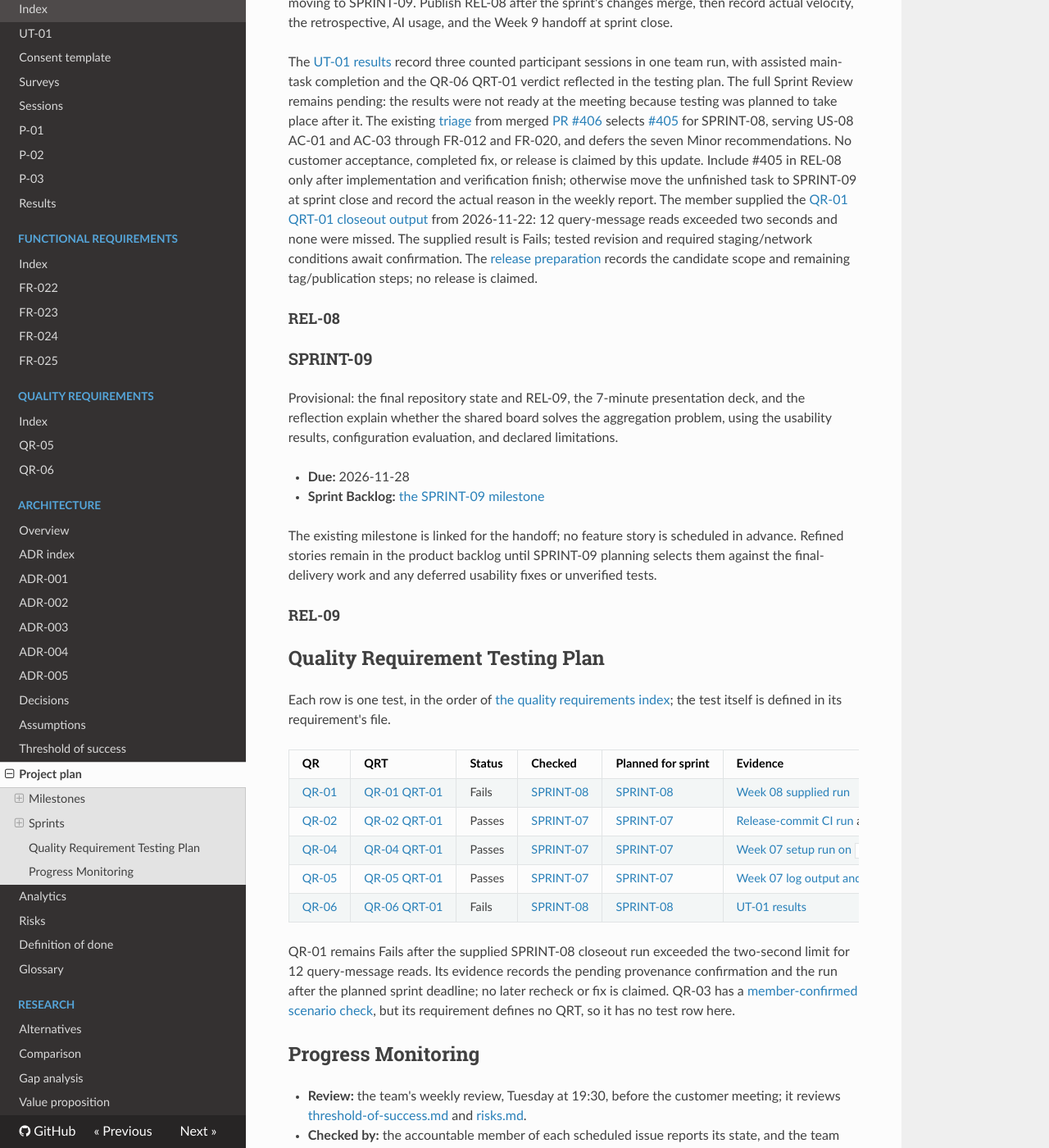
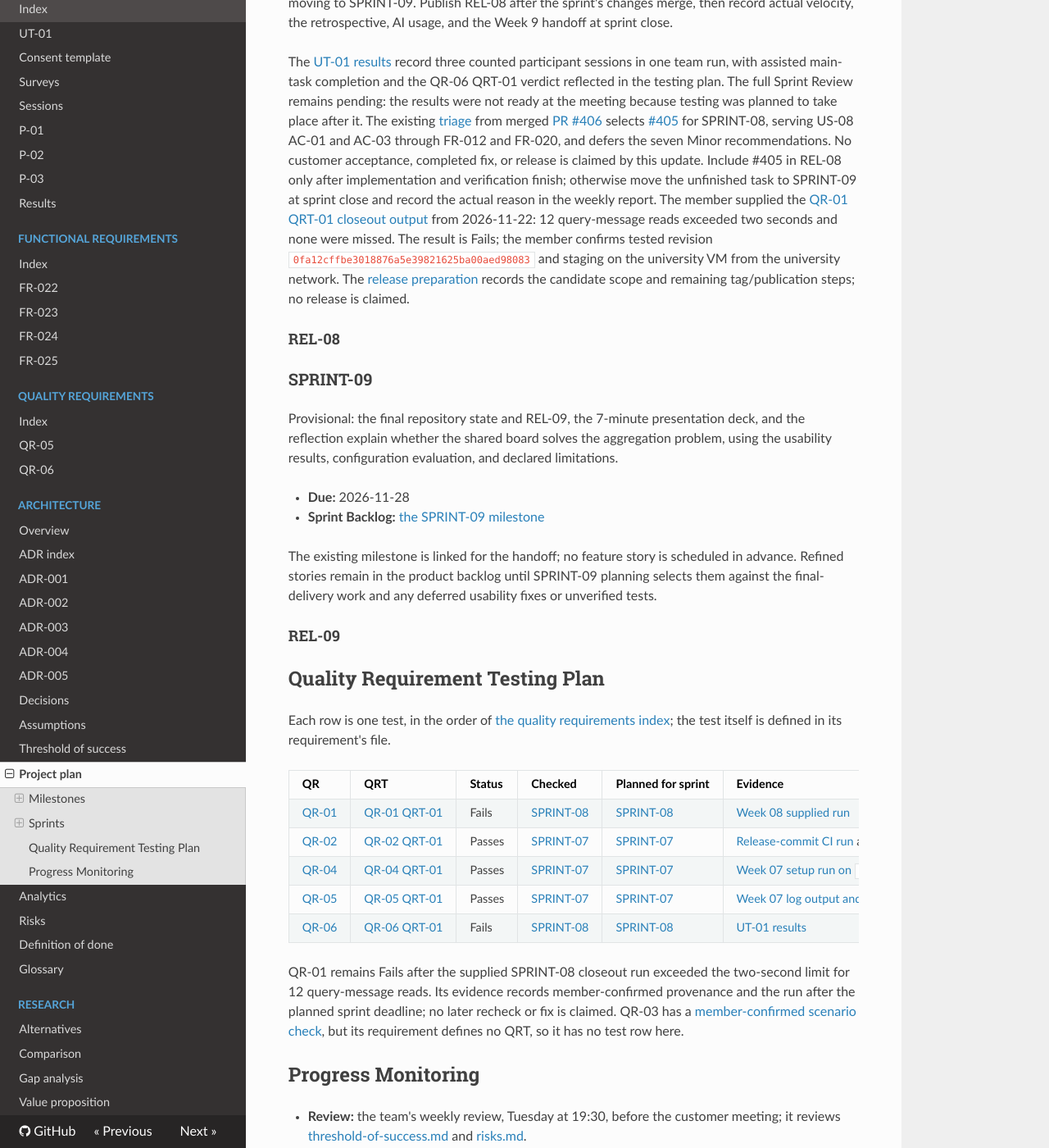
Before and after one commit to WellMadeTeam/workspace-ai-03, an MkDocs documentation site: the page built from docs/project-plan.md, in a window 1280 px wide and 1400 px high, scrolled down 5412 px. Shown: the whole window at 82% size. Built offline with MkDocs 1.6.1, drawn with Linux system fonts in a browser that asks for light colours; nearby versions of some CDN libraries.

Commit message:
docs: confirm latency run provenance and version choice

```diff
--- a/docs/project-plan.md
+++ b/docs/project-plan.md
@@ -172,7 +172,7 @@ The existing [triage](usability-tests/ut-01/results.md#triage) from merged [PR #
 No customer acceptance, completed fix, or release is claimed by this update.
 Include #405 in REL-08 only after implementation and verification finish; otherwise move the unfinished task to SPRINT-09 at sprint close and record the actual reason in the weekly report.
 The member supplied the [QR-01 QRT-01 closeout output](../reports/week-08/qr-01-qrt-01.md) from 2026-11-22: 12 query-message reads exceeded two seconds and none were missed.
-The supplied result is Fails; tested revision and required staging/network conditions await confirmation.
+The result is Fails; the member confirms tested revision `0fa12cffbe3018876a5e39821625ba00aed98083` and staging on the university VM from the university network.
 The [release preparation](../reports/week-08/release-preparation.md) records the candidate scope and remaining tag/publication steps; no release is claimed.
 
 #### REL-08
@@ -202,7 +202,7 @@ Each row is one test, in the order of [the quality requirements index](quality-r
 | [QR-06](quality-requirements/qr/QR-06.md) | [QR-06 QRT-01](quality-requirements/qr/QR-06.md#qrt-01) | Fails | [SPRINT-08](#sprint-08) | [SPRINT-08](#sprint-08) | [UT-01 results](usability-tests/ut-01/results.md#team-task-results) |
 
 QR-01 remains Fails after the supplied SPRINT-08 closeout run exceeded the two-second limit for 12 query-message reads.
-Its evidence records the pending provenance confirmation and the run after the planned sprint deadline; no later recheck or fix is claimed.
+Its evidence records member-confirmed provenance and the run after the planned sprint deadline; no later recheck or fix is claimed.
 QR-03 has a [member-confirmed scenario check](../reports/week-07/README.md#qr-03-scenario-check-2026-11-15), but its requirement defines no QRT, so it has no test row here.
 
 ## Progress Monitoring
```
Also changed, not shown: reports/week-08/qr-01-qrt-01.md (+3 -3 lines), reports/week-08/release-preparation.md (+4 -2 lines).
